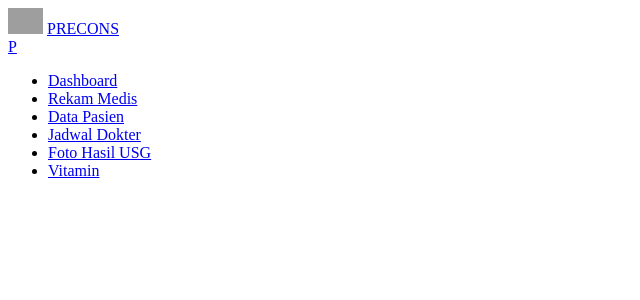
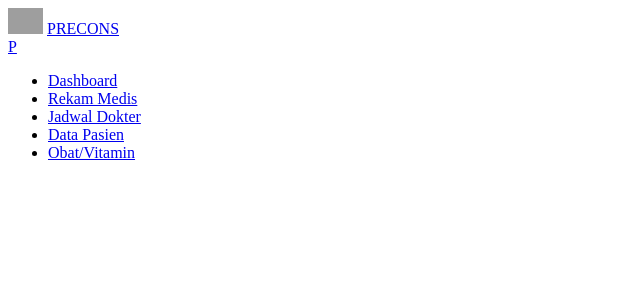
Before and after one commit to atikamarlindaa/TIK204-2022-Kelompok-03-Sistem-Antrian-Online-Konsultasi-Ibu-Hamil, a PHP site: page /PRECONS/Part/sidebar_admin.php in a window 1280 px wide. Shown: the top 300 px of the page, without its empty margins (0-640 px from the left). Run offline with PHP 8.4, Linux system fonts and the light colour scheme; data that the repository does not hold is empty; grey boxes are pictures that could not be loaded.

Commit message:
sidebar perspektif admin

```diff
--- a/Part/sidebar_admin.php
+++ b/Part/sidebar_admin.php
@@ -8,11 +8,11 @@ foreach ($pecahjudul as $w) {
 }
 
 ?>
-<div class="main-sidebar sidebar-style-2">
+<div class="main-sidebar sidebar-style-1">
   <aside id="sidebar-wrapper ">
     <div class="sidebar-brand">
-      <img src="assets/img/logoprecons.png" alt="logo" width="35" class="rounded-box">
-      <a href="http://localhost/PRECONS/dash_admin.php"><?php echo $judul; ?></a>
+      <img src="assets/img/logoprecons3.png" alt="logo" width="35" class="rounded-box">
+      <a href="http://localhost/PRECONS/dashboard_admin.php"><?php echo $judul; ?></a>
     </div>
     <div class="sidebar-brand sidebar-brand-sm">
 
@@ -21,14 +21,13 @@ foreach ($pecahjudul as $w) {
     <ul class="sidebar-menu">
       </li></li>
       </li></li>
-      <li <?php echo ($page == "Dashboard Admin") ? "class=active" : ""; ?>><a class="nav-link" href="dash_admin.php"><i class="fas fa-fire"></i><span>Dashboard</span></a></li>
+      <li <?php echo ($page == "Dashboard Admin") ? "class=active" : ""; ?>><a class="nav-link" href="dashboard_admin.php"><i class="fas fa-fire"></i><span>Dashboard</span></a></li>
 
       <li <?php echo ($page == "Rekam Medis") ? "class=active" : ""; ?>><a class="nav-link" href="rekam_medis.php"><i class="fas fa-stethoscope"></i> <span>Rekam Medis</span></a></li>
-      <li <?php echo ($page == "Data Pasien" || @$page1 == "det") ? "class=active" : ""; ?>><a class="nav-link" href="pasien_book_admin.php"><i class="fas fa-user-injured"></i> <span>Data Pasien</span></a></li>
+      <li <?php echo ($page == "Jadwal Dokter") ? "class=active" : ""; ?>><a href="pegawai_admin.php" class="nav-link"><i class="fas fa-users"></i> <span>Jadwal Dokter</span></a></li>
 
-      <li <?php echo ($page == "Jadwal Dokter") ? "class=active" : ""; ?>><a href="jadwaldokter_admin.php" class="nav-link"><i class="fas fa-users"></i> <span>Jadwal Dokter</span></a></li>
+      <li <?php echo ($page == "Data Pasien" || @$page1 == "det") ? "class=active" : ""; ?>><a class="nav-link" href="antrian_admin.php"><i class="fas fa-user-injured"></i> <span>Data Pasien</span></a></li>
       </li>
-      <li <?php echo ($page == "Data Foto Hasil USG" || @$page1 == "detrot") ? "class=active" : ""; ?>><a class="nav-link" href="usg_admin.php"><i class="fas fa-skull"></i> <span>Foto Hasil USG</span></a></li>
-      <li <?php echo ($page == "Data Vitamin") ? "class=active" : ""; ?>><a class="nav-link" href="obat_admin.php"><i class="fas fa-briefcase-medical"></i> <span>Vitamin</span></a></li>
+      <li <?php echo ($page == "Data Vitamin") ? "class=active" : ""; ?>><a class="nav-link" href="obat_admin.php"><i class="fas fa-briefcase-medical"></i> <span>Obat/Vitamin</span></a></li>
   </aside>
 </div>
```
